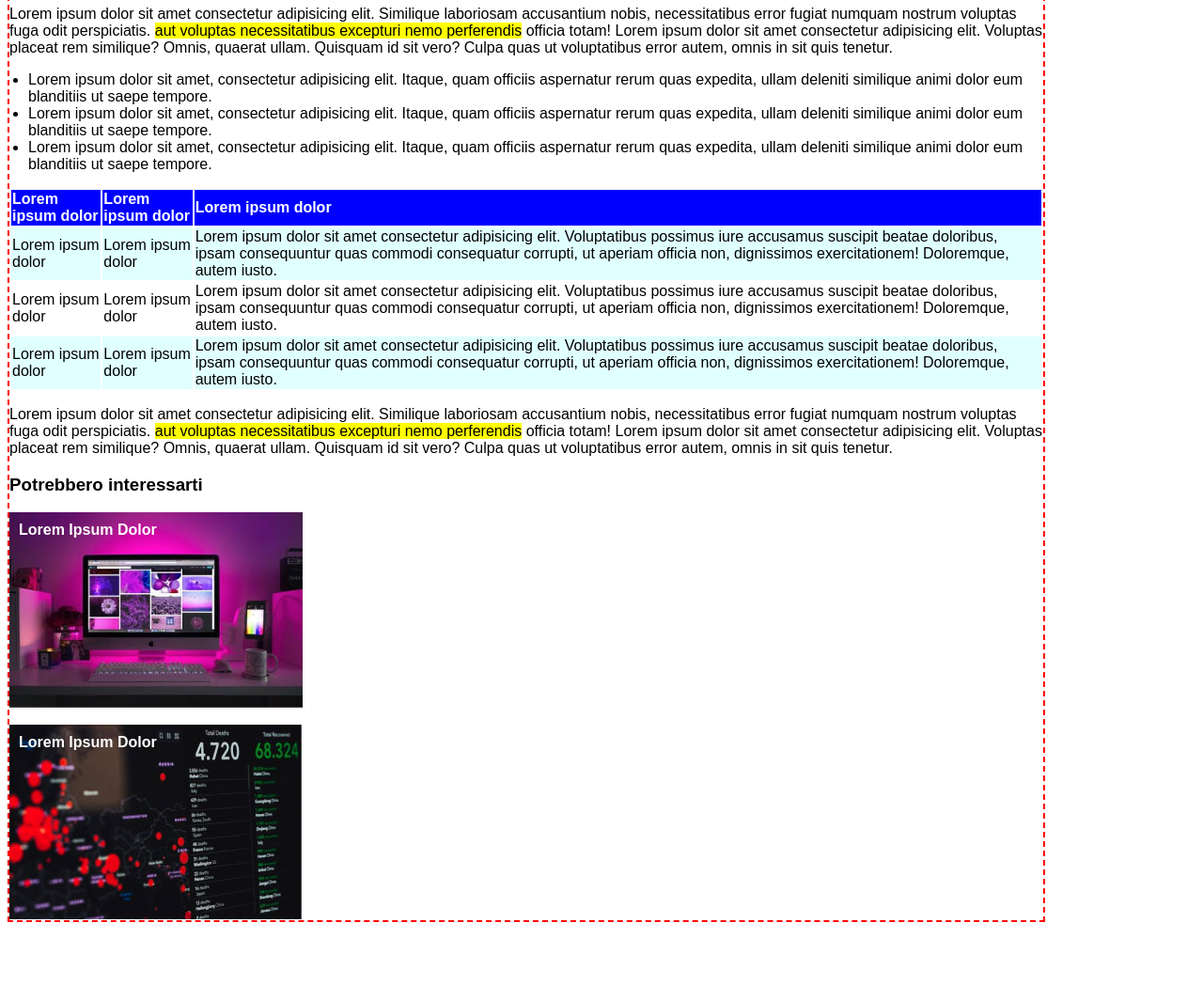
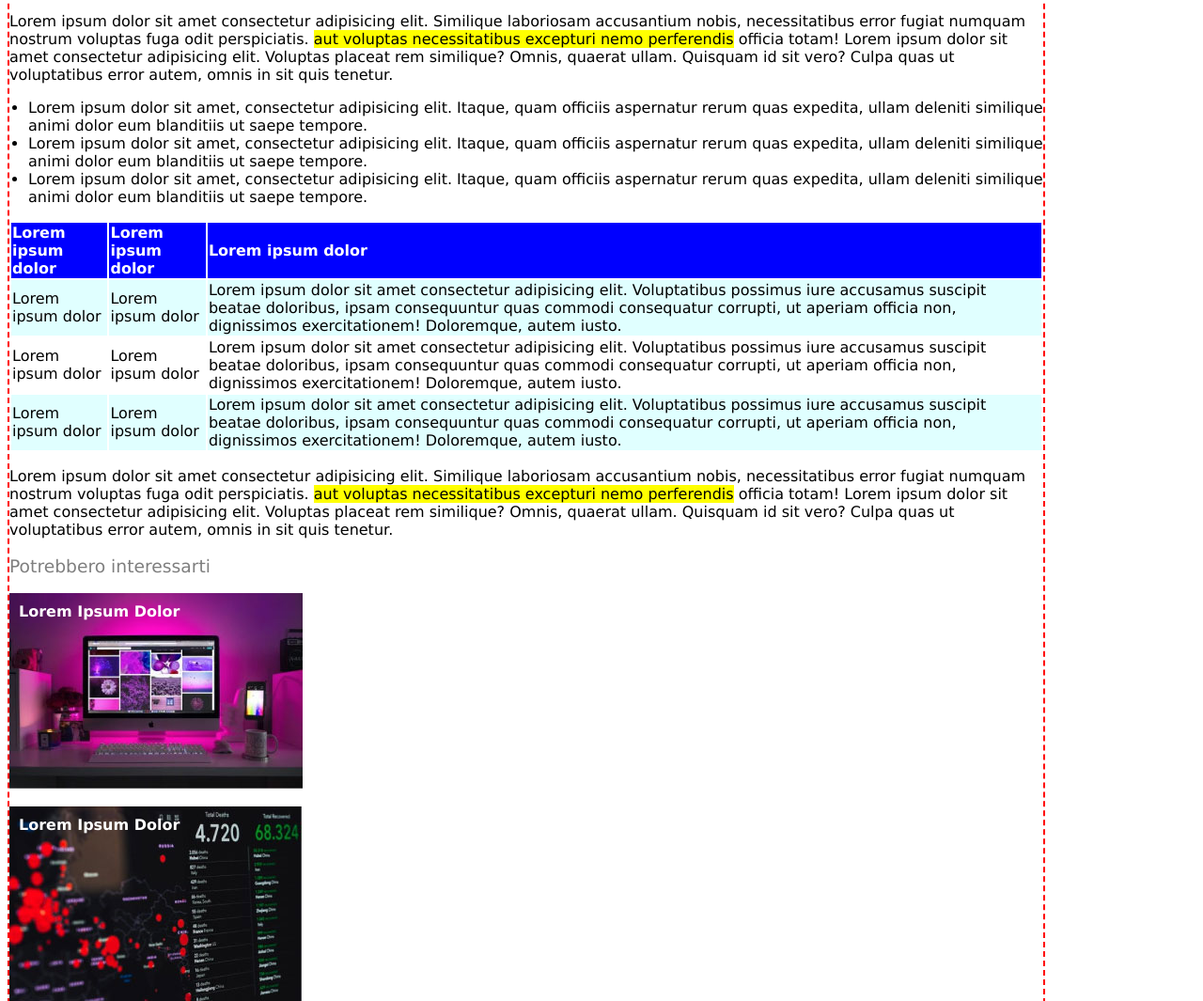
Before and after one commit to jacopolegovini/html-css-booleaner, a plain HTML site: page index.html in a window 1280 px wide. Shown: the part 693-1758 px from the top of the page at 94% size. Before the commit the page ends 1682 px from the top, so only its background shows below. Drawn offline with Linux system fonts and the light colour scheme.

Commit message:
modified h3

```diff
--- a/style.css
+++ b/style.css
@@ -1,5 +1,5 @@
 * {
-    font-family: Arial, Helvetica, sans-serif;
+    font-family: Verdana, Helvetica, sans-serif;
 }
 
 body {
@@ -34,6 +34,11 @@ thead {
     background-color: lightcyan;
 }
 
+h3 {
+    font-weight: lighter;
+    color: rgba( 0, 0, 0, 0.5);
+}
+
 #footer-img1 {
     height: 208px;
     background-image: url(img/monitor.jpg);
```
